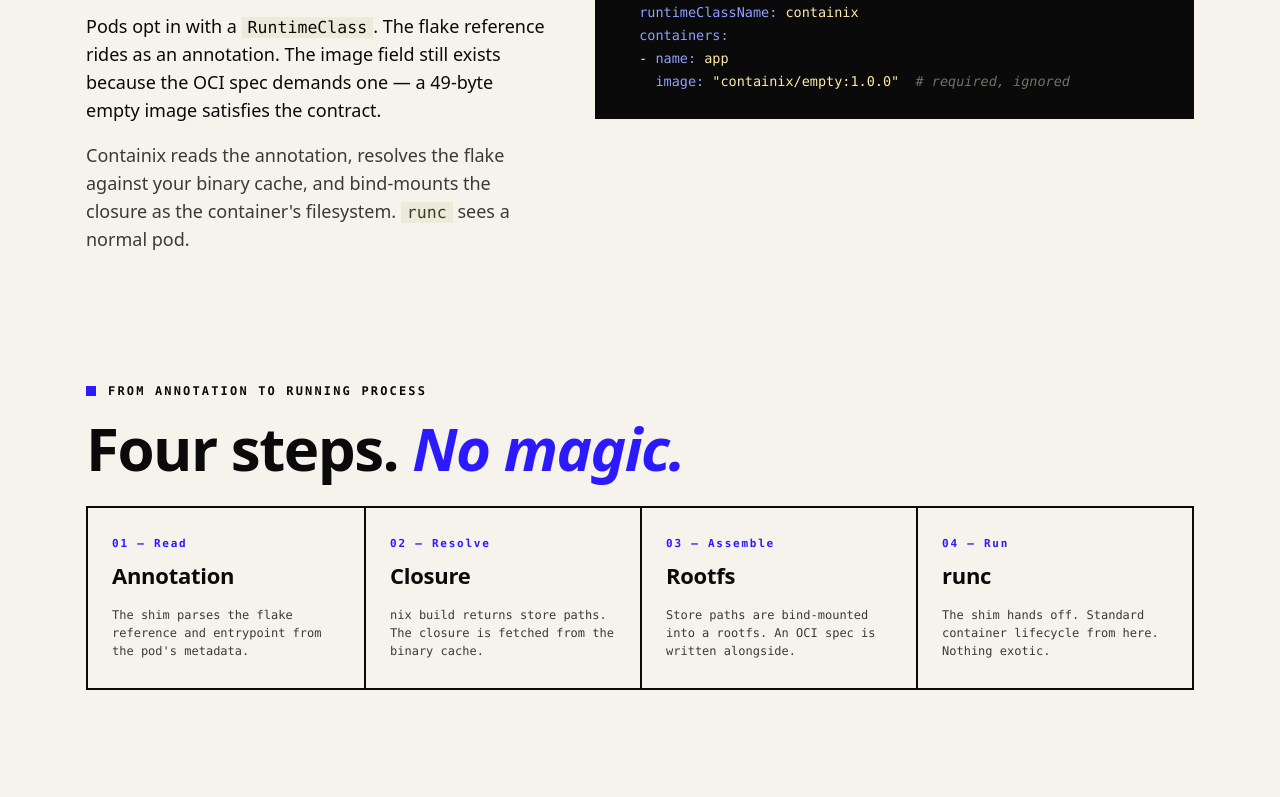
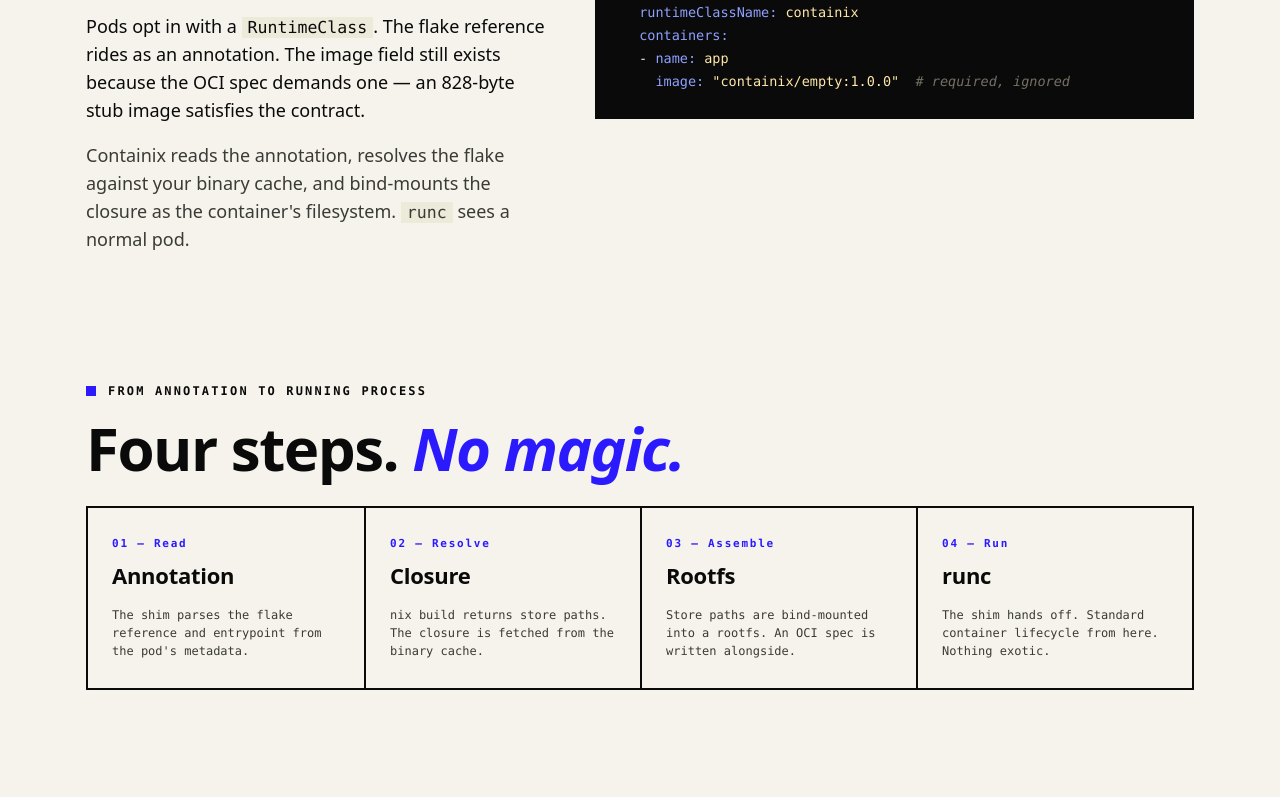
Before and after one commit to atmask/containix, a plain HTML site: page site/index.html in a window 1280 px wide. Shown: the part 893-1690 px from the top of the page. Drawn offline with Linux system fonts and the light colour scheme.

Commit message:
Stub image size correction

```diff
--- a/site/index.html
+++ b/site/index.html
@@ -466,7 +466,7 @@
       <h2>One annotation. <span class="accent">That's the API.</span></h2>
       <p>
         Pods opt in with a <code>RuntimeClass</code>. The flake reference rides as an annotation.
-        The image field still exists because the OCI spec demands one — a 49-byte empty image satisfies the contract.
+        The image field still exists because the OCI spec demands one — an 828-byte stub image satisfies the contract.
       </p>
       <p class="dim">
         Containix reads the annotation, resolves the flake against your binary cache,
```
